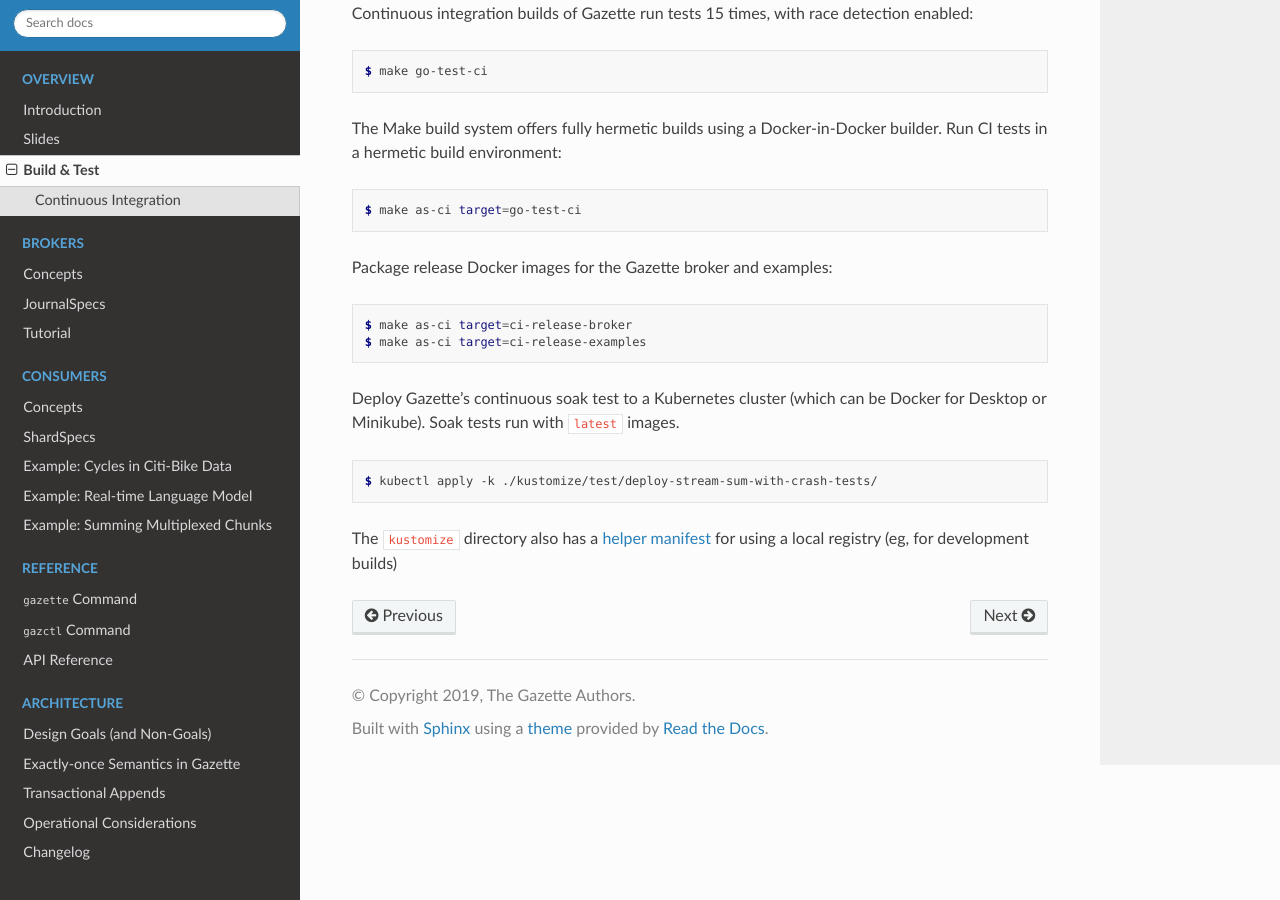
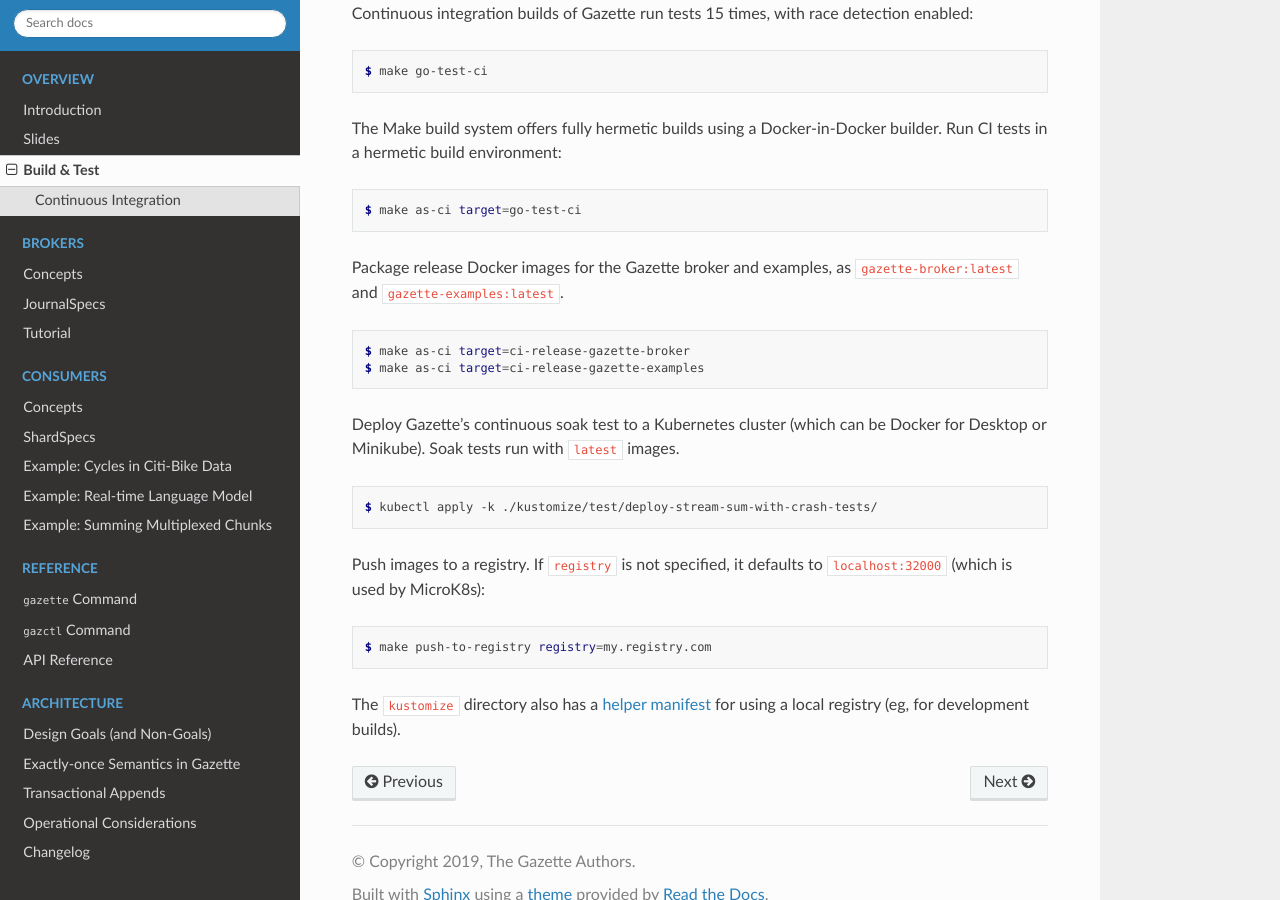
Before and after one commit to gazette/core, a Sphinx documentation site: the page built from docs/overview-build-and-test.rst, in a window 1280 px wide and 900 px high, scrolled down 690 px. Built offline with Sphinx 7.4.7 and the Read the Docs theme 2.0.0, drawn with Linux system fonts in a browser that asks for light colours.

Commit message:
docs: several small updates
- update gazette reference
- add GA tag
- update build & test instructions

```diff
--- a/docs/_static/cmd-gazette-print-config.txt
+++ b/docs/_static/cmd-gazette-print-config.txt
@@ -13,6 +13,8 @@ Broker:
       --broker.port=                 Service port for HTTP and gRPC requests. A random port is used if not set [$BROKER_PORT]
       --broker.limit=                Maximum number of Journals the broker will allocate (default: 1024) [$BROKER_LIMIT]
       --broker.file-root=            Local path which roots file:// fragment stores (optional) [$BROKER_FILE_ROOT]
+      --broker.max-append-rate=      Max rate (in bytes-per-sec) that any one journal may be appended to. If zero, there is no max rate (default: 0) [$BROKER_MAX_APPEND_RATE]
+      --broker.min-append-rate=      Min rate (in bytes-per-sec) at which a client may stream Append RPC content. RPCs unable to sustain this rate are aborted (default: 65536) [$BROKER_MIN_APPEND_RATE]
 
 Etcd:
       --etcd.address=                Etcd service address endpoint (default: http://localhost:2379) [$ETCD_ADDRESS]
--- a/docs/_static/cmd-gazette-serve.txt
+++ b/docs/_static/cmd-gazette-serve.txt
@@ -13,6 +13,8 @@ Broker:
       --broker.port=                 Service port for HTTP and gRPC requests. A random port is used if not set [$BROKER_PORT]
       --broker.limit=                Maximum number of Journals the broker will allocate (default: 1024) [$BROKER_LIMIT]
       --broker.file-root=            Local path which roots file:// fragment stores (optional) [$BROKER_FILE_ROOT]
+      --broker.max-append-rate=      Max rate (in bytes-per-sec) that any one journal may be appended to. If zero, there is no max rate (default: 0) [$BROKER_MAX_APPEND_RATE]
+      --broker.min-append-rate=      Min rate (in bytes-per-sec) at which a client may stream Append RPC content. RPCs unable to sustain this rate are aborted (default: 65536) [$BROKER_MIN_APPEND_RATE]
 
 Etcd:
       --etcd.address=                Etcd service address endpoint (default: http://localhost:2379) [$ETCD_ADDRESS]
--- a/docs/conf.py
+++ b/docs/conf.py
@@ -85,7 +85,9 @@ html_theme = "sphinx_rtd_theme"
 # further.  For a list of options available for each theme, see the
 # documentation.
 #
-# html_theme_options = {}
+html_theme_options = {
+    'analytics_id': 'UA-150193173-2',
+}
 
 # Add any paths that contain custom static files (such as style sheets) here,
 # relative to this directory. They are copied after the builtin static files,
--- a/docs/overview-build-and-test.rst
+++ b/docs/overview-build-and-test.rst
@@ -44,12 +44,13 @@ builder. Run CI tests in a hermetic build environment:
 
    $ make as-ci target=go-test-ci
 
-Package release Docker images for the Gazette broker and examples:
+Package release Docker images for the Gazette broker and examples,
+as ``gazette-broker:latest`` and ``gazette-examples:latest``.
 
 .. code-block:: console
 
-   $ make as-ci target=ci-release-broker
-   $ make as-ci target=ci-release-examples
+   $ make as-ci target=ci-release-gazette-broker
+   $ make as-ci target=ci-release-gazette-examples
 
 Deploy Gazette's continuous soak test to a Kubernetes cluster (which can be
 Docker for Desktop or Minikube). Soak tests run with ``latest`` images.
@@ -58,7 +59,13 @@ Docker for Desktop or Minikube). Soak tests run with ``latest`` images.
 
    $ kubectl apply -k ./kustomize/test/deploy-stream-sum-with-crash-tests/
 
+Push images to a registry. If ``registry`` is not specified, it defaults to ``localhost:32000`` (which is used by MicroK8s):
+
+.. code-block:: console
+
+   $ make push-to-registry registry=my.registry.com
+
 The ``kustomize`` directory also has a `helper manifest`_ for using a local
-registry (eg, for development builds)
+registry (eg, for development builds).
 
 .. _`helper manifest`: ../kustomize/test/run-with-local-registry/kustomization.yaml
```
